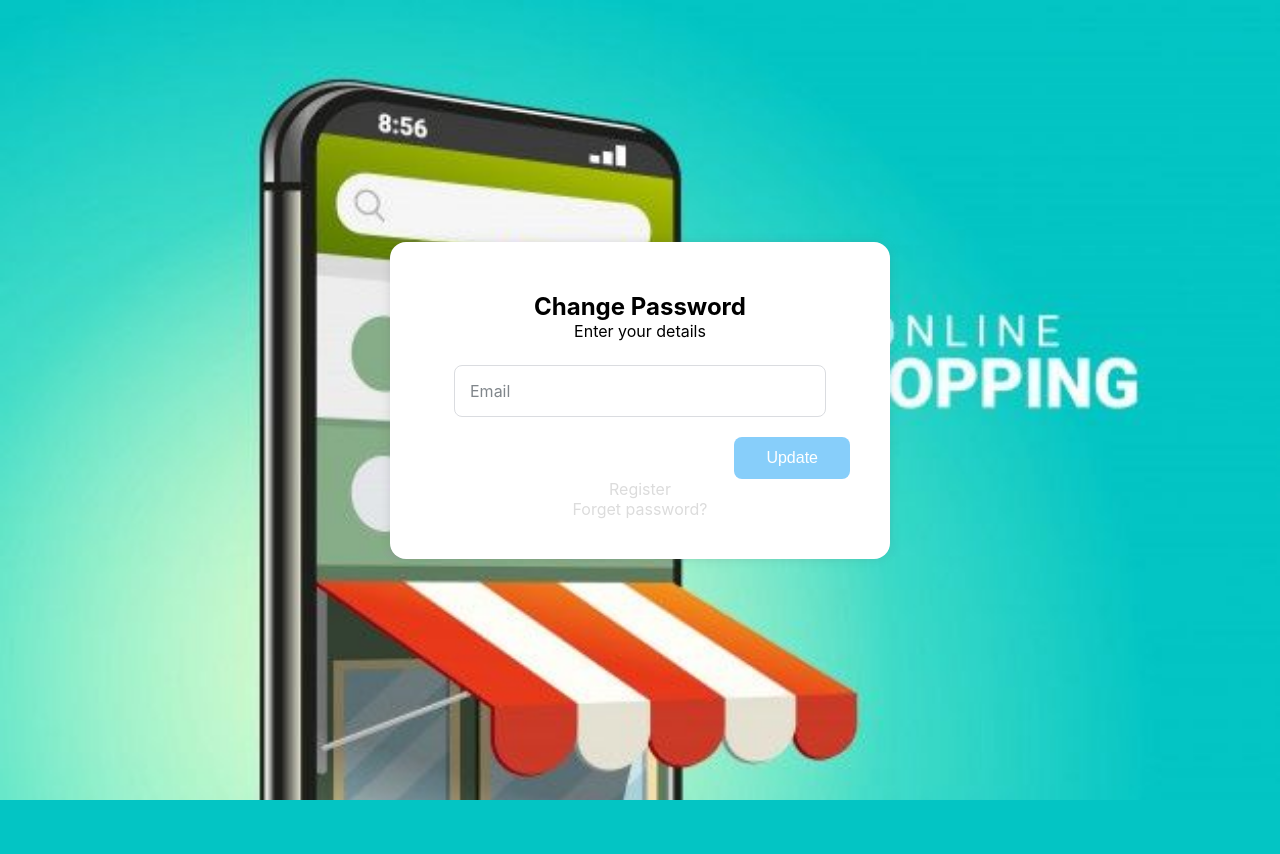
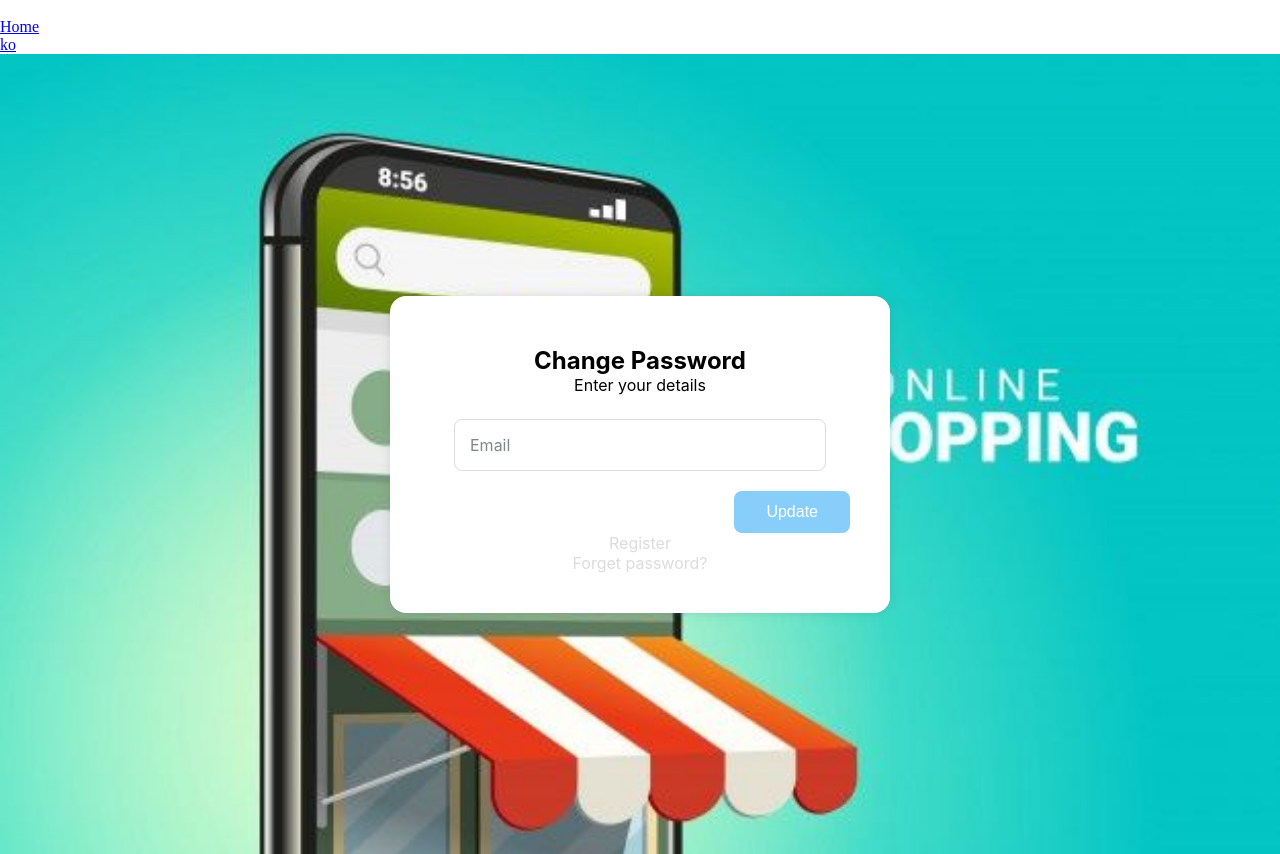
Before and after one commit to lildavid1/david.ayomide.io, a Python web app: template project/templates/forget.html in a window 1280 px wide. Before the commit the page ends 800 px from the top, so only its background shows below. Run offline with Jinja, Linux system fonts and the light colour scheme; the template is opened without the code that fills it, so the values that code supplies are empty.

Commit message:
Wed, Sep 20, 2023, 4:33 PM +01:00

```diff
--- a/project/templates/layout.html
+++ b/project/templates/layout.html
@@ -18,12 +18,13 @@
     <link rel="stylesheet" href="{{ url_for('static', filename='css/style.css') }}">
 </head>
 <body>
-    <!-- <nav class="navbar">
+    <nav class="navbar">
         <img src="" alt="">
         <ul>
             <li><a href="#">Home</a></li>
+            <li><a href="#">ko</a></li>
         </ul>
-    </nav> -->
+    </nav>
 
     {% with messages = get_flashed_messages(with_categories=true ) %}
         {%- if messages -%}
```
